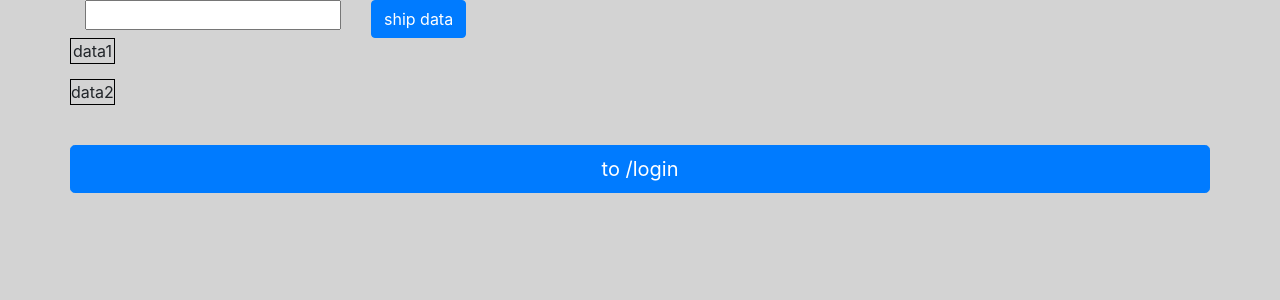
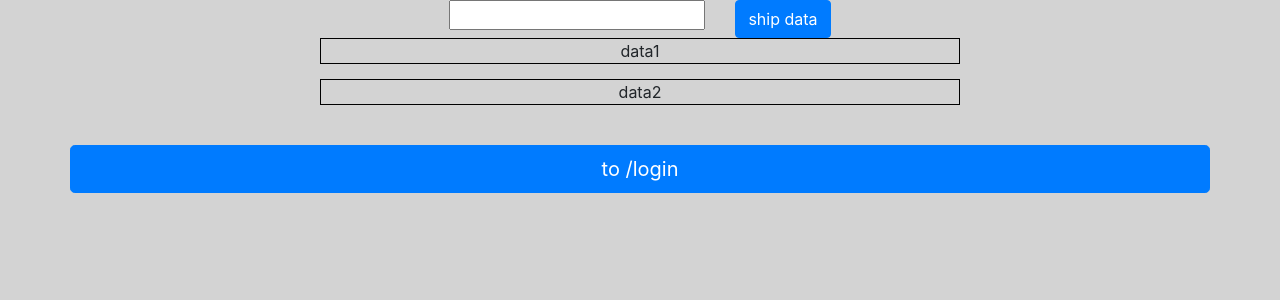
Before and after one commit to michaelmccarty/myApp2, an Angular app: page /dash in a window 1280 px wide. Shown: the top 300 px of the page. Built offline with nearby package versions, Linux system fonts and the light colour scheme.

Commit message:
touchup style

```diff
--- a/src/app/Modules/Main/dash/dash.component.html
+++ b/src/app/Modules/Main/dash/dash.component.html
@@ -1,9 +1,9 @@
 <div class="container">
     <div class="column">
-        <div class="row">
+        <div class="row justify-content-center">
             <app-data-form (submitEvent)="receiveMessage($event)"></app-data-form>
         </div>
-        <div class="row">
+        <div class="row justify-content-center">
             <app-units [units]="data"></app-units>
         </div>
         <div class="row">
--- a/src/app/Modules/Main/main.module.ts
+++ b/src/app/Modules/Main/main.module.ts
@@ -5,7 +5,7 @@ import { RouterModule } from '@angular/router';
 import { UnitComponent } from './unit/unit.component';
 import { UnitsComponent } from './units/units.component';
 import { DataFormComponent } from './data-form/data-form.component';
-import { ReactiveFormsModule } from '@angular/forms';
+import { ReactiveFormsModule, FormsModule } from '@angular/forms';
 
 
 @NgModule({
@@ -13,7 +13,8 @@ import { ReactiveFormsModule } from '@angular/forms';
   imports: [
     CommonModule,
     RouterModule,
-    ReactiveFormsModule
+    ReactiveFormsModule,
+    FormsModule
   ],
   exports: [DashComponent]
 })
--- a/src/app/Modules/Main/unit/unit.component.css
+++ b/src/app/Modules/Main/unit/unit.component.css
@@ -1,4 +1,7 @@
 .unit{
     border: 1px solid black;
     margin-bottom: 15px;
+    width:100%;
+    width:50vw;
+    word-wrap: break-word;
 }
```
